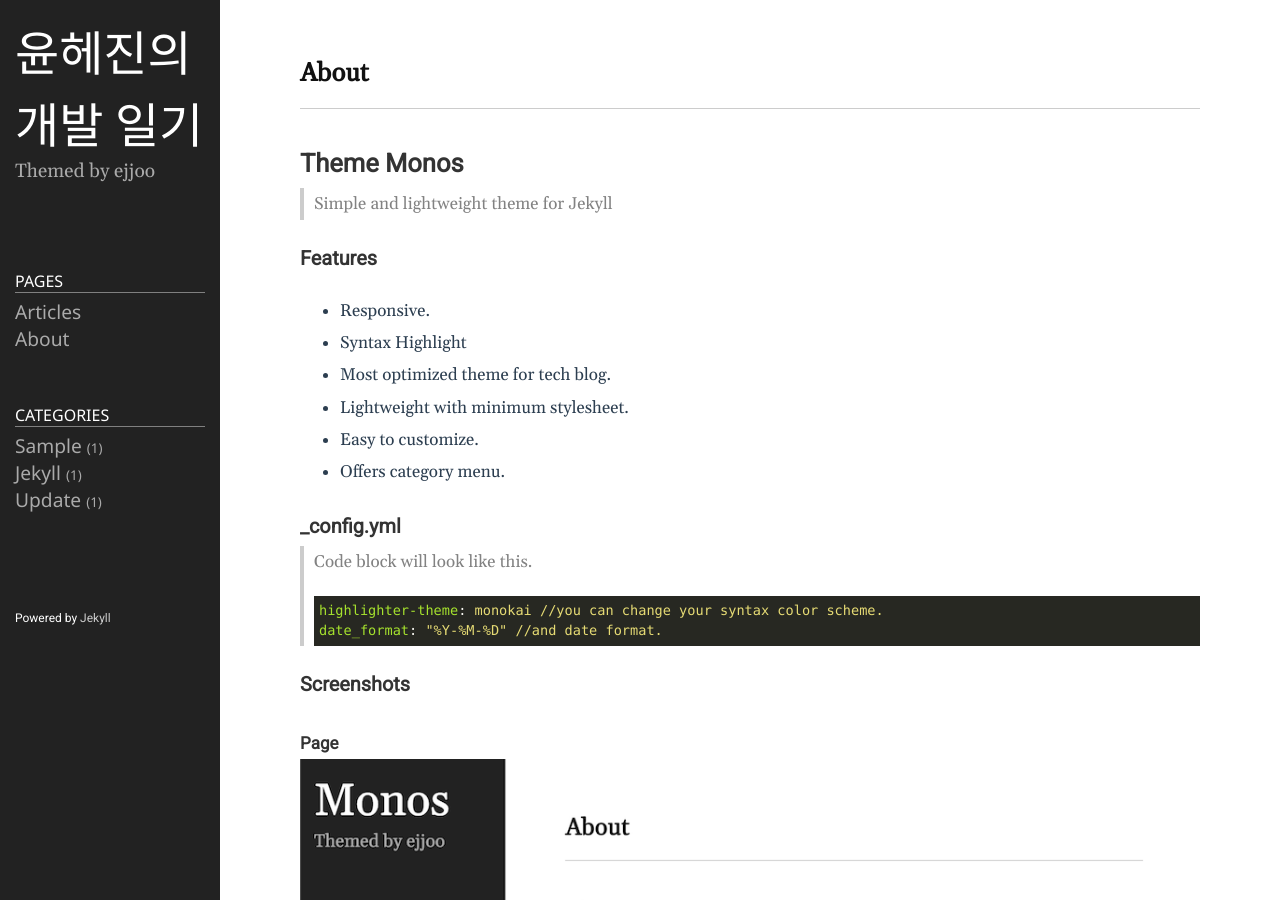
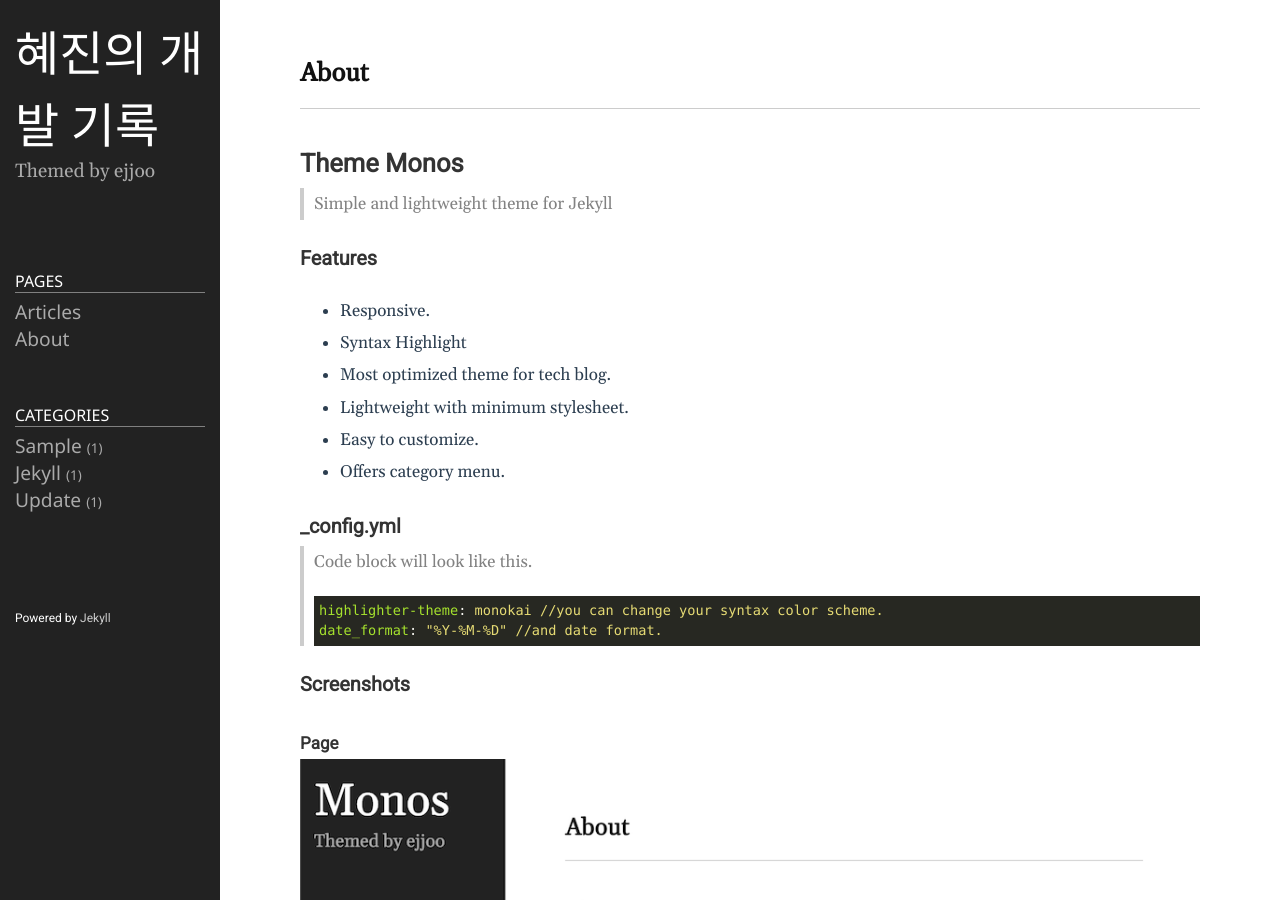
Before and after one commit to hyejinyoon20010716/hyejinyoon20010716.github.io, a Jekyll site: the page built from README.md, in a window 1280 px wide and 900 px high. Built offline with Jekyll 4.4.1, drawn with Linux system fonts in a browser that asks for light colours.

Commit message:
Update _config.yml

```diff
--- a/_config.yml
+++ b/_config.yml
@@ -18,7 +18,7 @@
 # You can create any custom variable you would like, and they will be accessible
 # in the templates via {{ site.myvariable }}.
 
-title: 윤헤진의 개발 일기
+title: 혜진의 개발 기록
 email: worjc@hs.ac.kr
 description: >- # this means to ignore newlines until "baseurl:"
   Themed by ejjoo
```
